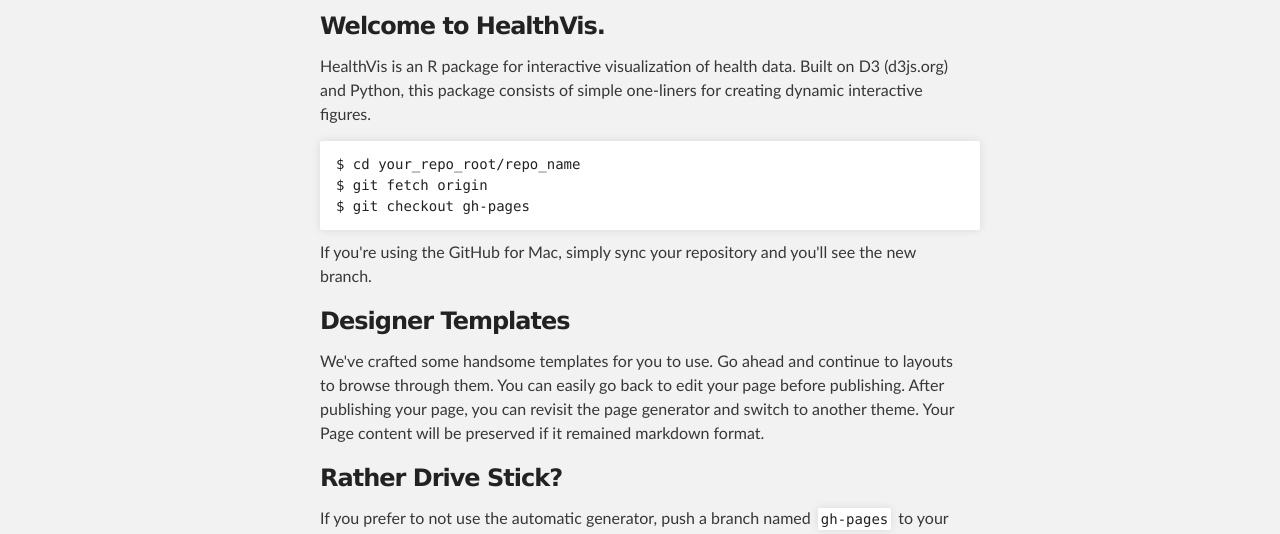
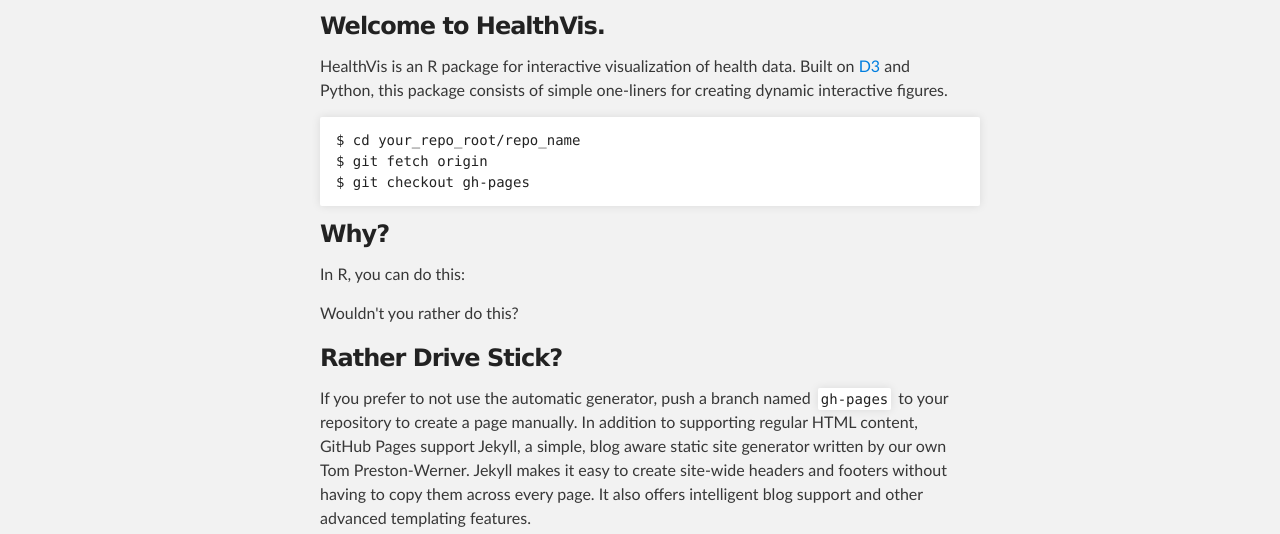
Before and after one commit to prpatil/healthvis.github.com, a plain HTML site: page index.html in a window 1280 px wide. Shown: the part 252-786 px from the top of the page. Drawn offline with Linux system fonts and the light colour scheme.

Commit message:
Update index.html

```diff
--- a/index.html
+++ b/index.html
@@ -33,18 +33,18 @@
       <section id="main_content" class="inner">
         <h3>Welcome to HealthVis.</h3>
 
-<p>HealthVis is an R package for interactive visualization of health data. Built on D3 (d3js.org) and Python, this package consists of simple one-liners for creating dynamic interactive figures. </p>
+<p>HealthVis is an R package for interactive visualization of health data. Built on <a href="http://www.d3js.org">D3</a> and Python, this package consists of simple one-liners for creating dynamic interactive figures. </p>
 
 <pre><code>$ cd your_repo_root/repo_name
 $ git fetch origin
 $ git checkout gh-pages
 </code></pre>
 
-<p>If you're using the GitHub for Mac, simply sync your repository and you'll see the new branch.</p>
+<h3>Why?</h3>
 
-<h3>Designer Templates</h3>
+<p>In R, you can do this:</p>
 
-<p>We've crafted some handsome templates for you to use. Go ahead and continue to layouts to browse through them. You can easily go back to edit your page before publishing. After publishing your page, you can revisit the page generator and switch to another theme. Your Page content will be preserved if it remained markdown format.</p>
+<p>Wouldn't you rather do this?</p>
 
 <h3>Rather Drive Stick?</h3>
 
```
